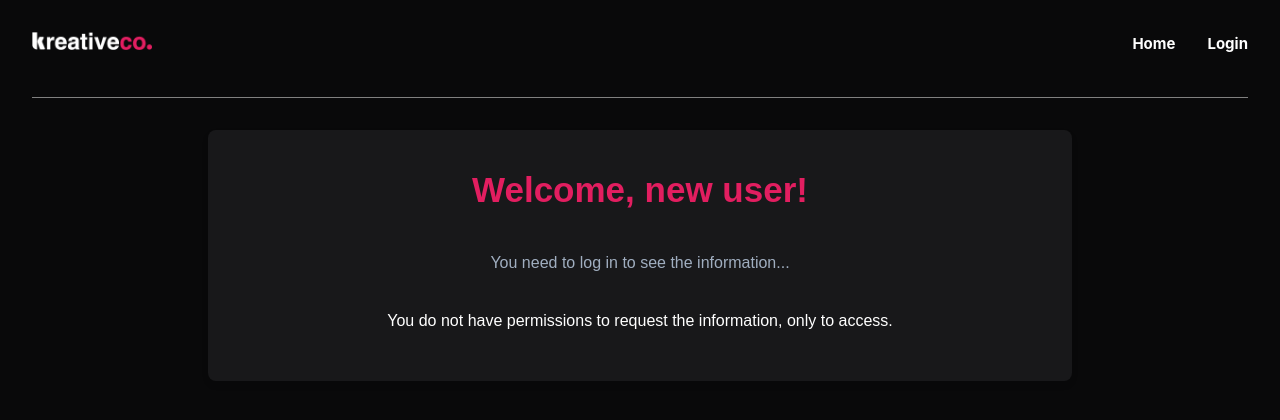
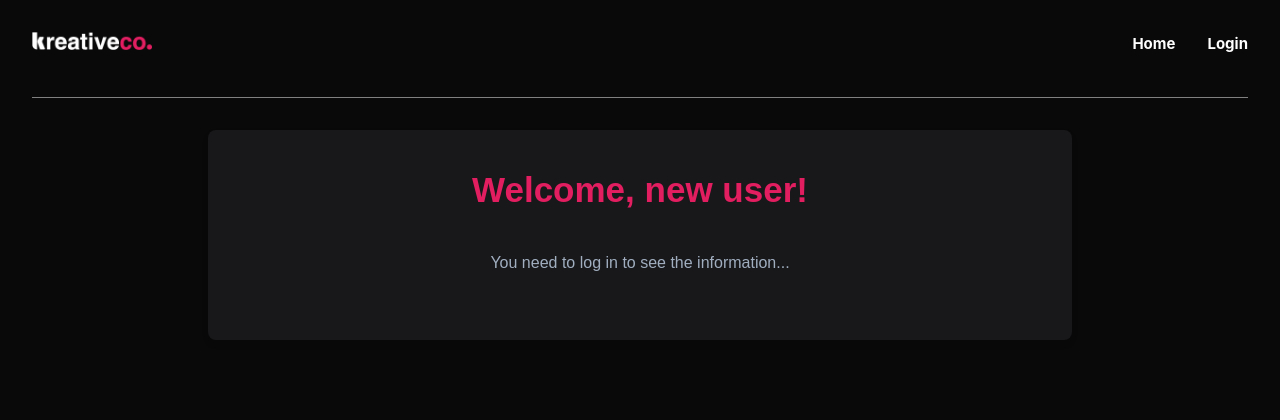
Before and after one commit to JavierSalazar24/prueba-kreativeco, a Vue app in the folder frontend/: page / in a window 1280 px wide. Shown: the top 420 px of the page. Built offline with nearby package versions, Linux system fonts and the light colour scheme; no server answers.

Commit message:
condig loggin

```diff
--- a/frontend/src/views/HomeView.vue
+++ b/frontend/src/views/HomeView.vue
@@ -56,7 +56,7 @@ const subtitle = computed(() =>
           <DashboardActions />
         </template>
       </div>
-      <div class="not-access" v-else>
+      <div class="not-access" v-else-if="loginStore.logged && rol_level < 2">
         <p>You do not have permissions to request the information, only to access.</p>
       </div>
     </section>
```
